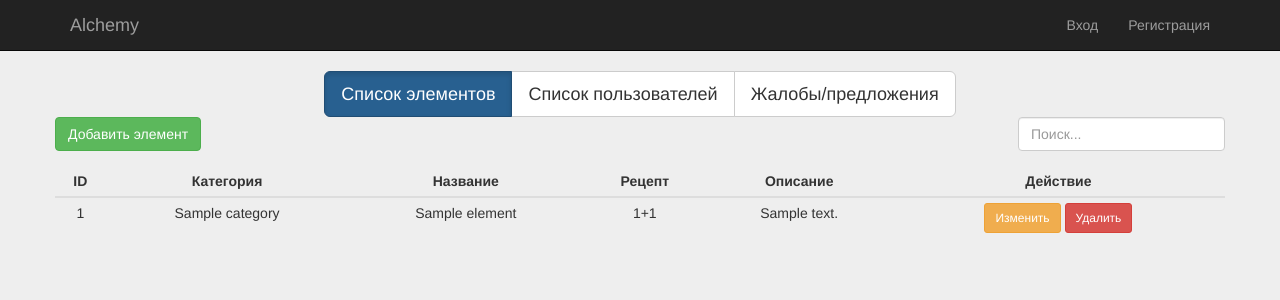
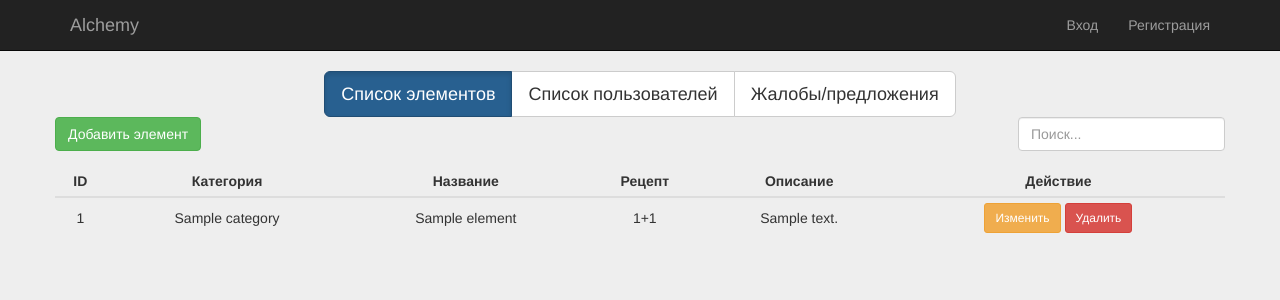
Before and after one commit to i-ka/alchemy, a Django app: template AlchemyAdmin/templates/AlchemyAdmin/elements_list.html in a window 1280 px wide. Shown: the top 300 px of the page. Run offline with Django 3.2, Linux system fonts and the light colour scheme; the template is opened without the code that fills it: values that come from a table or form of the project are taken from there, others are empty; tables that the repository leaves empty hold one stand-in row (values such as "Sample post"); parts of the project's set-up code (start-up, migrations or seed data) failed here and were passed over; some libraries are stand-ins or nearby versions.

Commit message:
static/css: vertical align for table's cells

```diff
--- a/static/css/styles.css
+++ b/static/css/styles.css
@@ -8,7 +8,8 @@ body {
   text-align: center;
 }
 
-.table th, .table td {
+.table thead>tr>th, .table tbody>tr>td {
+  vertical-align: middle;
   text-align: center;
 }
 
@@ -16,7 +17,7 @@ body {
   height: 80vh;
 }
 
-#board  a{
+#board  a {
   width: auto;
   position: absolute;
 }
```
